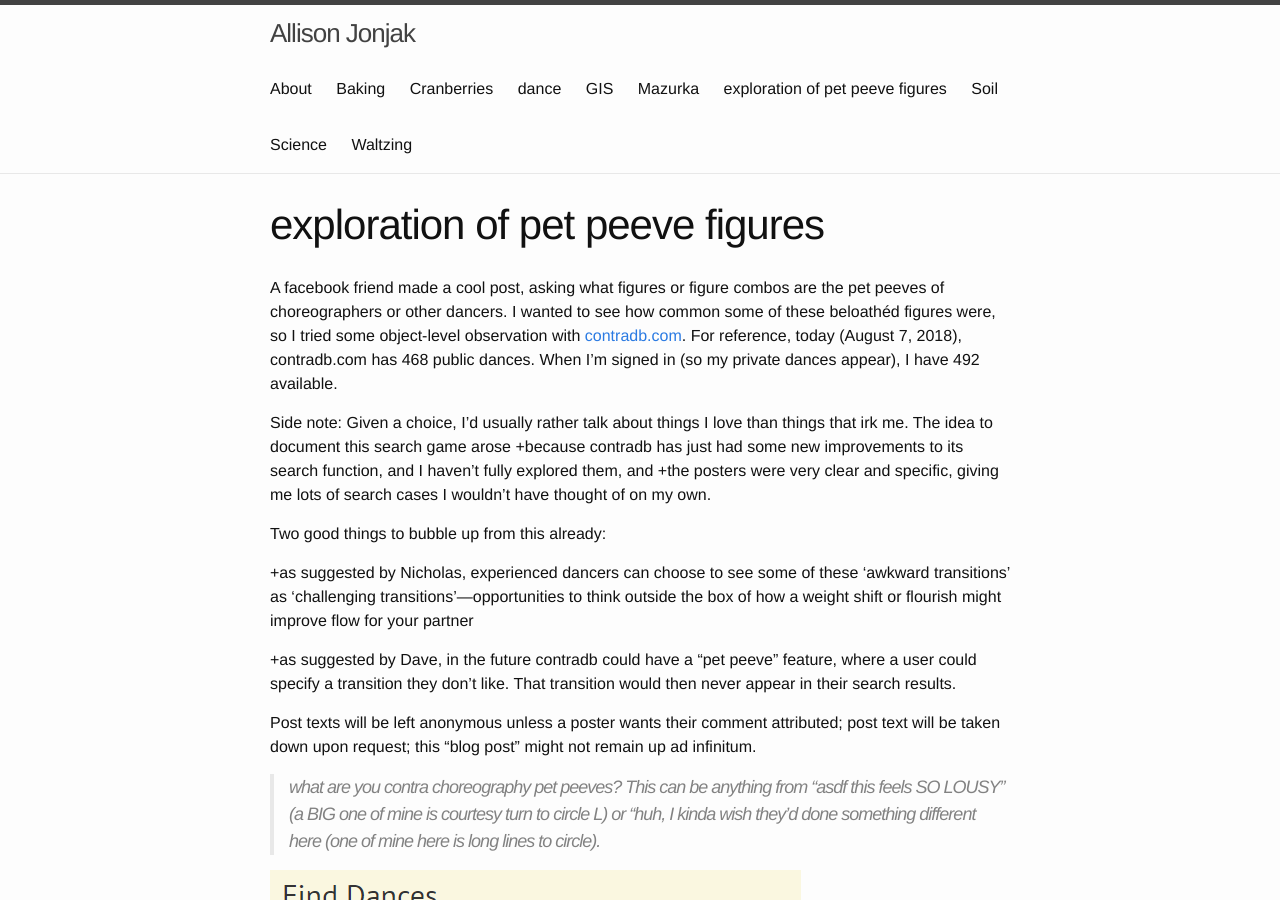
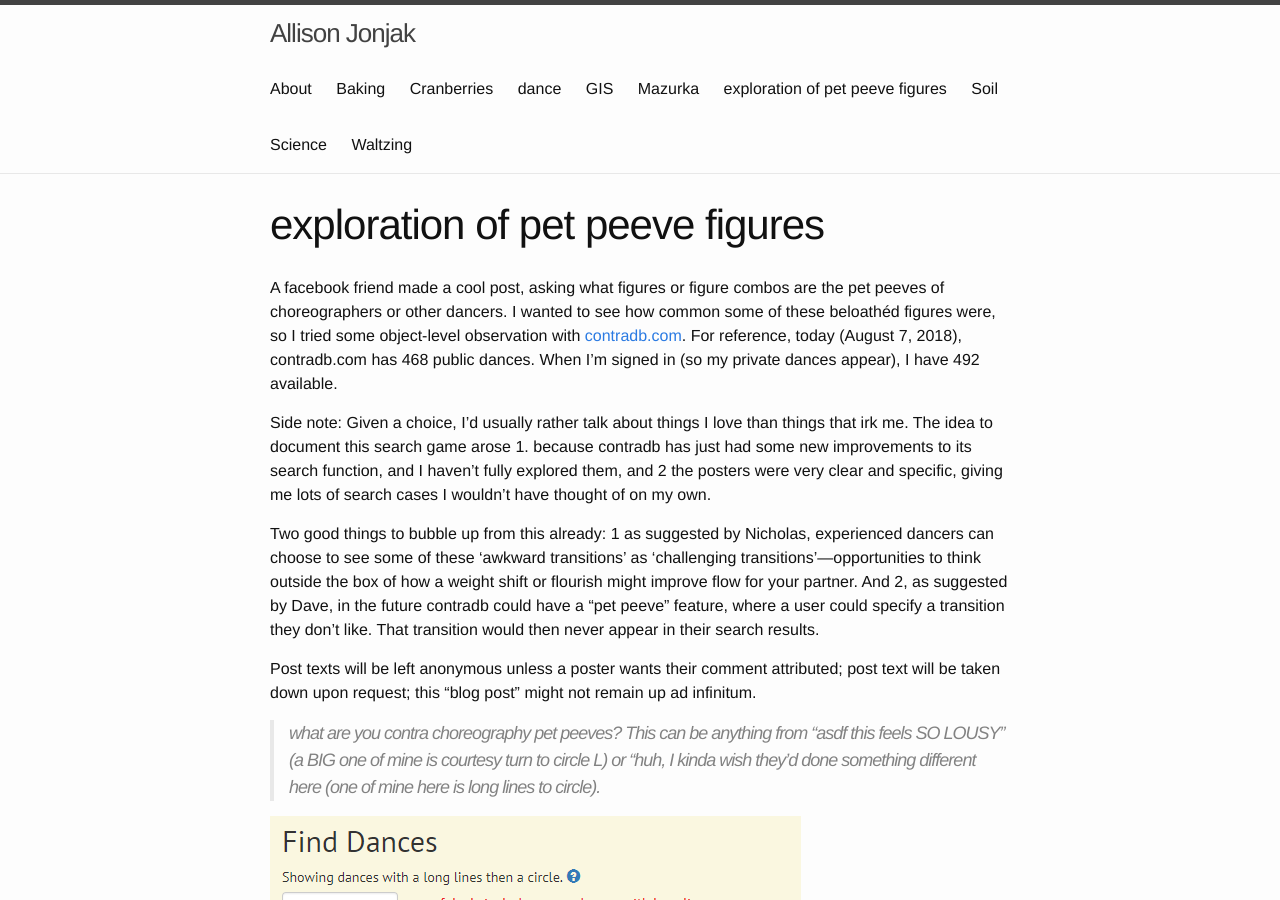
Before and after one commit to cranhandler/cranhandler.github.io, a Jekyll site: the page built from petpeeves.md, in a window 1280 px wide and 900 px high. Built offline with Jekyll 4.4.1, drawn with Linux system fonts in a browser that asks for light colours.

Commit message:
Update petpeeves.md

```diff
--- a/petpeeves.md
+++ b/petpeeves.md
@@ -5,15 +5,10 @@ permalink: /explorationpeevefigures/
 ---
 A facebook friend made a cool post, asking what figures or figure combos are the pet peeves of choreographers or other dancers. I wanted to see how common some of these beloathéd figures were, so I tried some object-level observation with [contradb.com][]. For reference, today (August 7, 2018), contradb.com has 468 public dances. When I'm signed in (so my private dances appear), I have 492 available.
 
-Side note: Given a choice, I'd usually rather talk about things I love than things that irk me. The idea to document this search game arose
-+because contradb has just had some new improvements to its search function, and I haven't fully explored them, and
-+the posters were very clear and specific, giving me lots of search cases I wouldn't have thought of on my own.
+Side note: Given a choice, I'd usually rather talk about things I love than things that irk me. The idea to document this search game arose 1. because contradb has just had some new improvements to its search function, and I haven't fully explored them, and
+2 the posters were very clear and specific, giving me lots of search cases I wouldn't have thought of on my own.
 
-Two good things to bubble up from this already:
-
-+as suggested by Nicholas, experienced dancers can choose to see some of these 'awkward transitions' as 'challenging transitions'---opportunities to think outside the box of how a weight shift or flourish might improve flow for your partner
-
-+as suggested by Dave, in the future contradb could have a "pet peeve" feature, where a user could specify a transition they don't like. That transition would then never appear in their search results.
+Two good things to bubble up from this already: 1 as suggested by Nicholas, experienced dancers can choose to see some of these 'awkward transitions' as 'challenging transitions'---opportunities to think outside the box of how a weight shift or flourish might improve flow for your partner. And 2, as suggested by Dave, in the future contradb could have a "pet peeve" feature, where a user could specify a transition they don't like. That transition would then never appear in their search results.
 
 Post texts will be left anonymous unless a poster wants their comment attributed; post text will be taken down upon request; this "blog post" might not remain up ad infinitum.
 
```
